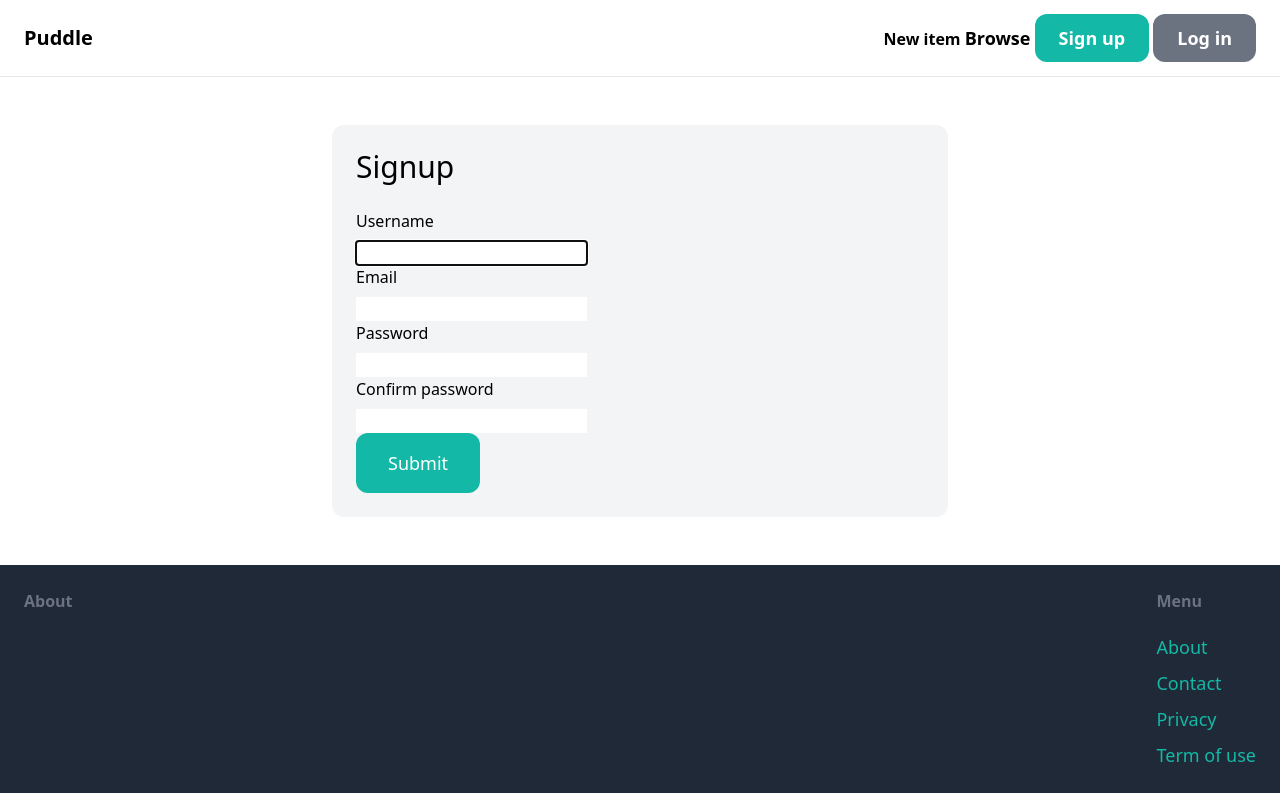
After one commit to Kasse-Dembele/django_demo, a Django app: page /signup/ in a window 1280 px wide. The commit adds this page. Run offline with Django 4.2, Linux system fonts and the light colour scheme; some libraries are stand-ins or nearby versions.

Commit message:
feat(core): add user signup story

```diff
--- /dev/null
+++ b/puddle/core/forms.py
@@ -0,0 +1,27 @@
+from django import forms
+from django.contrib.auth.forms import UserCreationForm
+from django.contrib.auth.models import User
+
+class SignupForm(UserCreationForm):
+    class Meta:
+        model = User
+        fields = ("username", "email", "password1", "password2")
+
+        username = forms.CharField(widget=forms.TextInput(attrs={
+            'placeholder':  "Your username",
+            'class': "w-full px-6 py-4 rounded-xl"
+        }))
+
+        email = forms.CharField(widget=forms.EmailInput(attrs={
+            'placeholder':  "Your email",
+            'class': "w-full px-6 py-4 rounded-xl"
+        }))
+
+        password1 = forms.CharField(widget=forms.PasswordInput(attrs={
+            'placeholder':  "Your password",
+            'class': "w-full px-6 py-4 rounded-xl"
+        }))
+        password2 = forms.CharField(widget=forms.PasswordInput(attrs={
+            'placeholder':  "Confirm password",
+            'class': "w-full px-6 py-4 rounded-xl"
+        }))
--- a/puddle/core/templates/core/base.html
+++ b/puddle/core/templates/core/base.html
@@ -14,7 +14,7 @@
             <a href="#" class="text-l font-semibold hover:text-gray-500">New item</a>
             <a href="#" class="text-lg font-semibold hover:text-gray-500">Browse</a>
 
-            <a href="#" class="px-6 py-3 text-lg font-semibold bg-teal-500 text-white rounded-xl hover:bg-teal-700">Sign up</a>
+            <a href="{% url 'core:signup' %}" class="px-6 py-3 text-lg font-semibold bg-teal-500 text-white rounded-xl hover:bg-teal-700">Sign up</a>
             <a href="#" class="px-6 py-3 text-lg font-semibold bg-gray-500 text-white rounded-xl hover:bg-gray-700">Log in</a>
         </div>
     </nav>
--- /dev/null
+++ b/puddle/core/templates/core/signup.html
@@ -0,0 +1,42 @@
+{% extends "core/base.html" %}
+{% block title%} Sign Up {% endblock %}
+{% block content %}
+    <div class="w-1/2 my-6 p-6 mx-auto bg-gray-100 rounded-xl">
+        <h1 class="text-3xl mb-6">Signup</h1>
+
+        <form action="." method="post">
+            {% csrf_token %}
+
+            <div>
+                <label class="inline-block mb-2" >Username</label><br/>
+                {{form.username}}
+            </div>
+            <div>
+                <label class="inline-block mb-2" >Email</label><br/>
+                {{form.email}}
+            </div>
+            <div>
+                <label class="inline-block mb-2" >Password</label><br/>
+                {{form.password1}}
+            </div>
+            <div>
+                <label class="inline-block mb-2" >Confirm password</label><br/>
+                {{form.password2}}
+            </div>
+            {{form.non_field_errors}}
+            {% if form.errors or form.non_field_errors %}
+            <div class="mb-3 p-6 bg-red-
+            500 rounded-xl">
+                {% for field in form %}
+                    {{field.errors}}
+                {% endfor %}
+                {{form.non_field_errors}}
+            </div>
+            {% endif %}
+
+            <button class="px-8 py-4 text-lg bg-teal-500 hover:bg-teal-700 rounded-xl text-white">Submit</button>
+
+
+        </form>
+    </div>
+{% endblock %}
--- a/puddle/core/urls.py
+++ b/puddle/core/urls.py
@@ -7,5 +7,6 @@ app_name = "core"
 urlpatterns = [
     path("", views.index, name="index"),
     path("contact/",views.contact, name="contact" ),
+    path("signup/", views.signup, name="signup")
 
 ]
--- a/puddle/core/views.py
+++ b/puddle/core/views.py
@@ -1,5 +1,6 @@
-from django.shortcuts import render
+from django.shortcuts import render, redirect
 from item.models import Category, Item
+from .forms import SignupForm
 # Create your views here.
 
 def index(request):
@@ -12,3 +13,18 @@ def index(request):
 
 def contact(request):
     return render(request, "core/contact.html")
+
+def signup(request):
+    if request.method == "POST":
+        form = SignupForm(request.POST)
+
+        if form.is_valid():
+            form.save()
+            return redirect("/login/")
+        else:
+            print(form)
+    else:
+        form = SignupForm()
+        return render(request, "core/signup.html", {
+            'form': form
+        })
```
